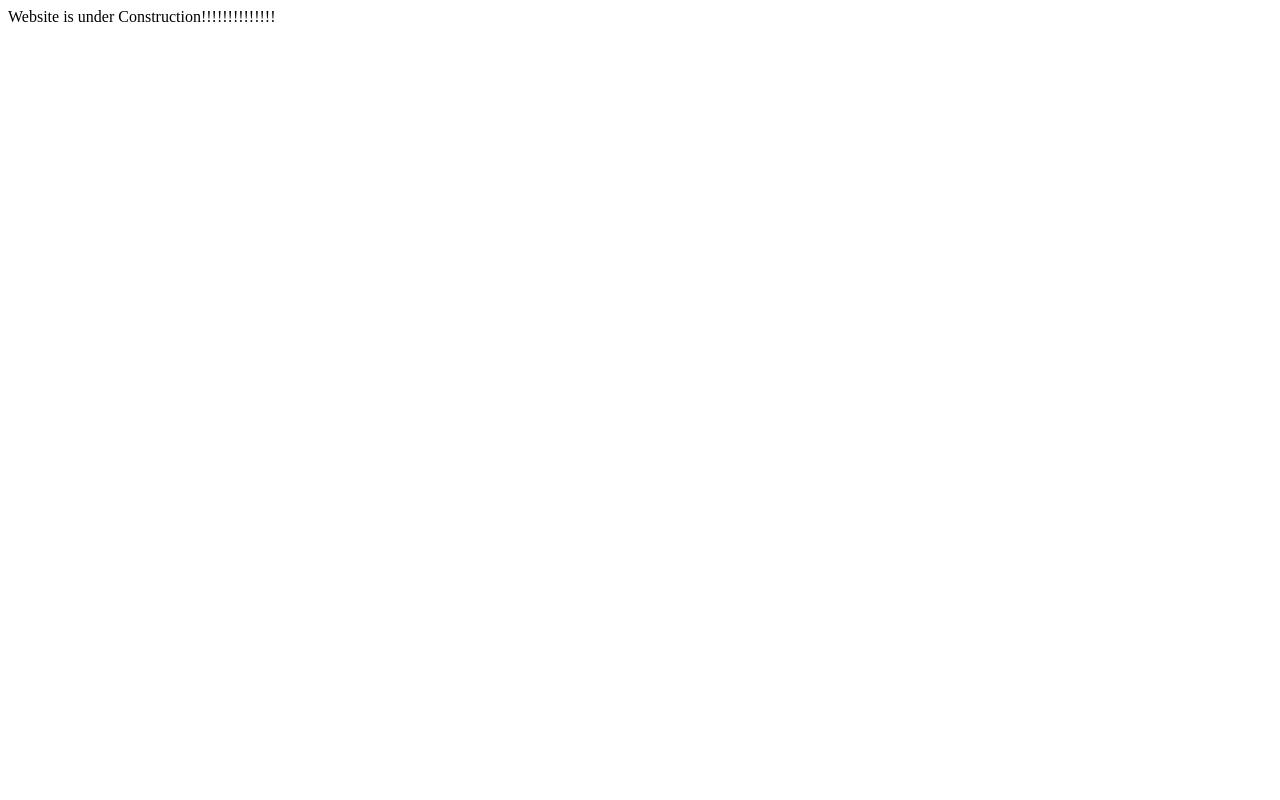
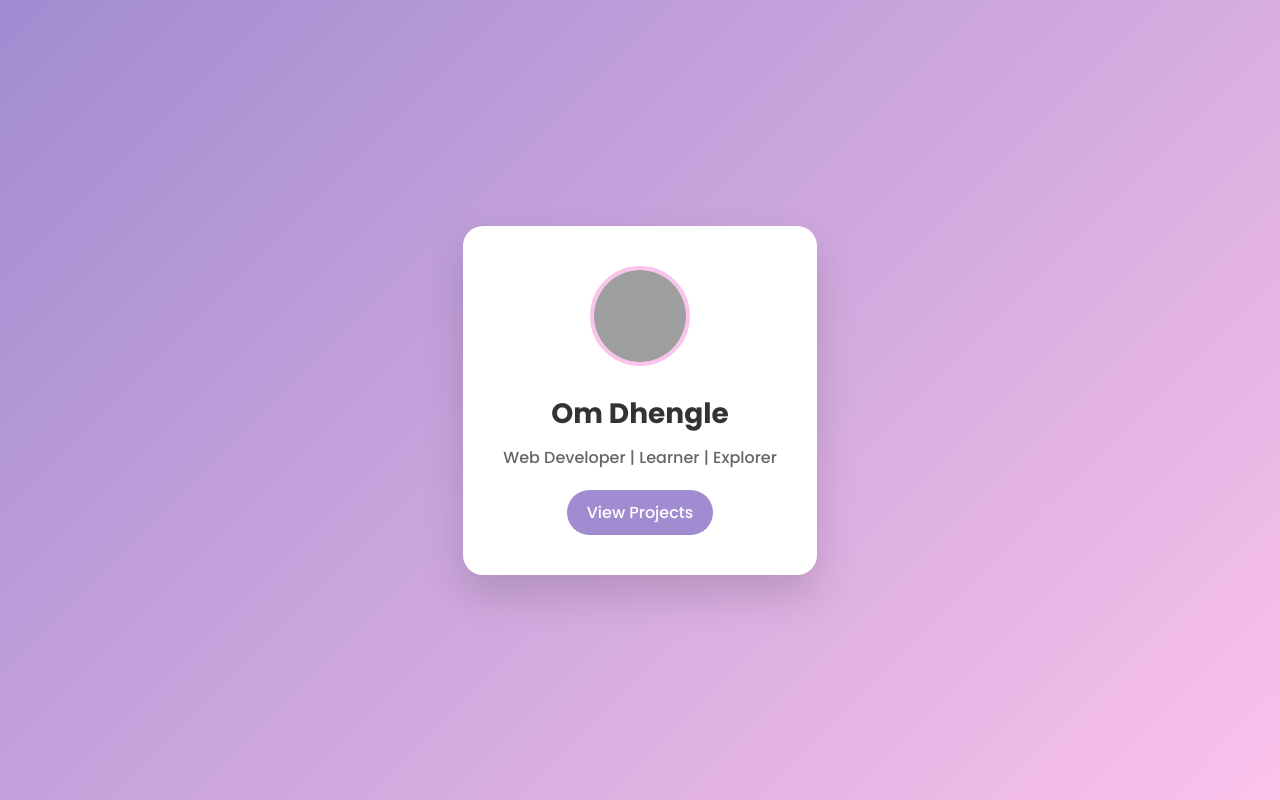
Before and after one commit to OM-bit-hub/Deploying_Website, a plain HTML site: page index.html in a window 1280 px wide. Drawn offline with Linux system fonts and the light colour scheme; grey boxes are pictures that could not be loaded.

Commit message:
Website Program Updated

```diff
--- a/index.html
+++ b/index.html
@@ -1 +1,85 @@
-Website is under Construction!!!!!!!!!!!!!!
+<!DOCTYPE html>
+<html lang="en">
+<head>
+  <meta charset="UTF-8" />
+  <meta name="viewport" content="width=device-width, initial-scale=1.0"/>
+  <title>Artistic Portfolio</title>
+  <link href="https://fonts.googleapis.com/css2?family=Poppins:wght@300;500;700&display=swap" rel="stylesheet">
+  <style>
+    * {
+      margin: 0;
+      padding: 0;
+      box-sizing: border-box;
+      font-family: 'Poppins', sans-serif;
+    }
+
+    body {
+      background: linear-gradient(135deg, #a18cd1 0%, #fbc2eb 100%);
+      min-height: 100vh;
+      display: flex;
+      justify-content: center;
+      align-items: center;
+    }
+
+    .card {
+      background: white;
+      padding: 40px;
+      border-radius: 20px;
+      box-shadow: 0 20px 40px rgba(0, 0, 0, 0.15);
+      max-width: 400px;
+      text-align: center;
+      transition: transform 0.3s ease, box-shadow 0.3s ease;
+    }
+
+    .card:hover {
+      transform: translateY(-10px);
+      box-shadow: 0 30px 60px rgba(0, 0, 0, 0.2);
+    }
+
+    .avatar {
+      width: 100px;
+      height: 100px;
+      border-radius: 50%;
+      margin-bottom: 20px;
+      border: 4px solid #fbc2eb;
+    }
+
+    h1 {
+      font-size: 28px;
+      font-weight: 700;
+      color: #333;
+    }
+
+    p {
+      font-size: 16px;
+      color: #666;
+      margin-top: 10px;
+      margin-bottom: 20px;
+    }
+
+    .btn {
+      display: inline-block;
+      padding: 10px 20px;
+      background: #a18cd1;
+      color: white;
+      text-decoration: none;
+      border-radius: 30px;
+      transition: background 0.3s ease;
+    }
+
+    .btn:hover {
+      background: #7e5cba;
+    }
+  </style>
+</head>
+<body>
+
+  <div class="card">
+    <img src="https://i.pravatar.cc/100" alt="Avatar" class="avatar" />
+    <h1>Om Dhengle</h1>
+    <p>Web Developer | Learner | Explorer</p>
+    <a href="#" class="btn">View Projects</a>
+  </div>
+
+</body>
+</html>
```
